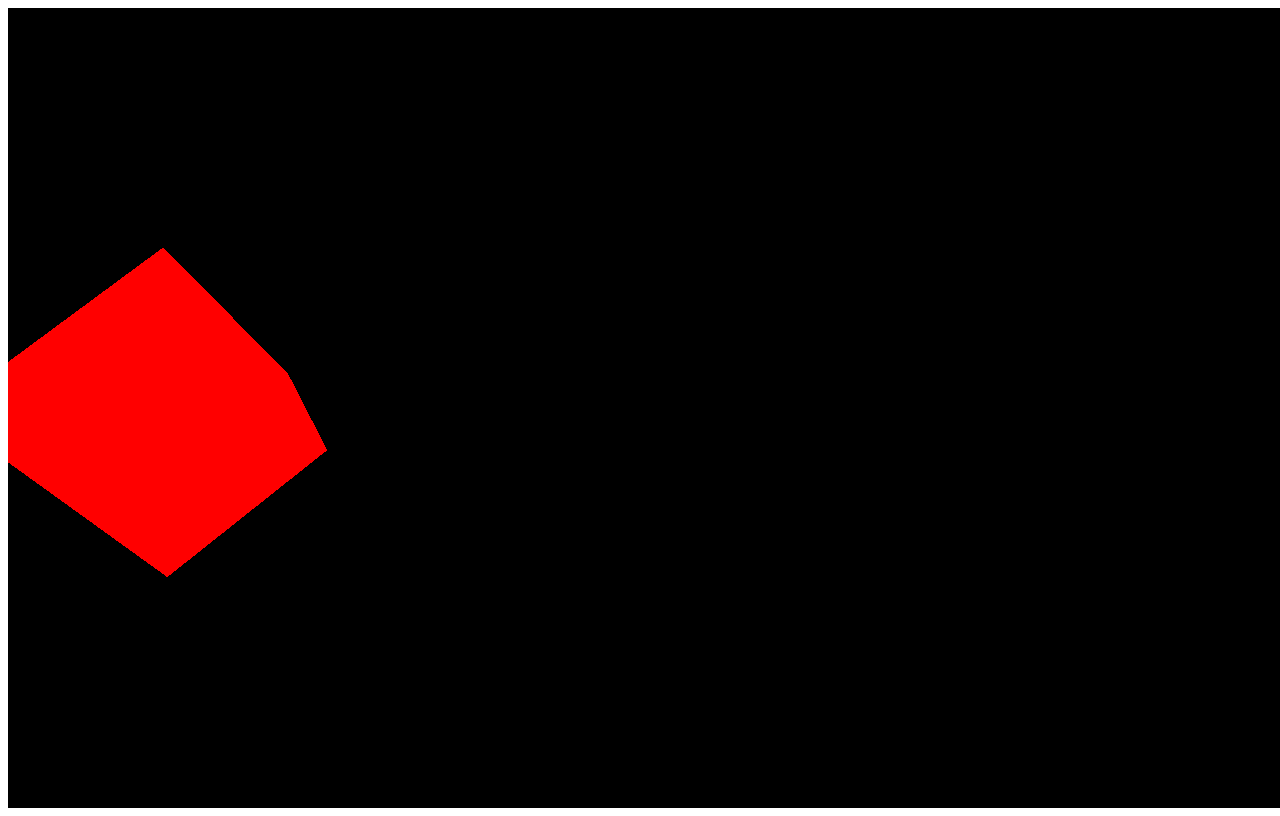
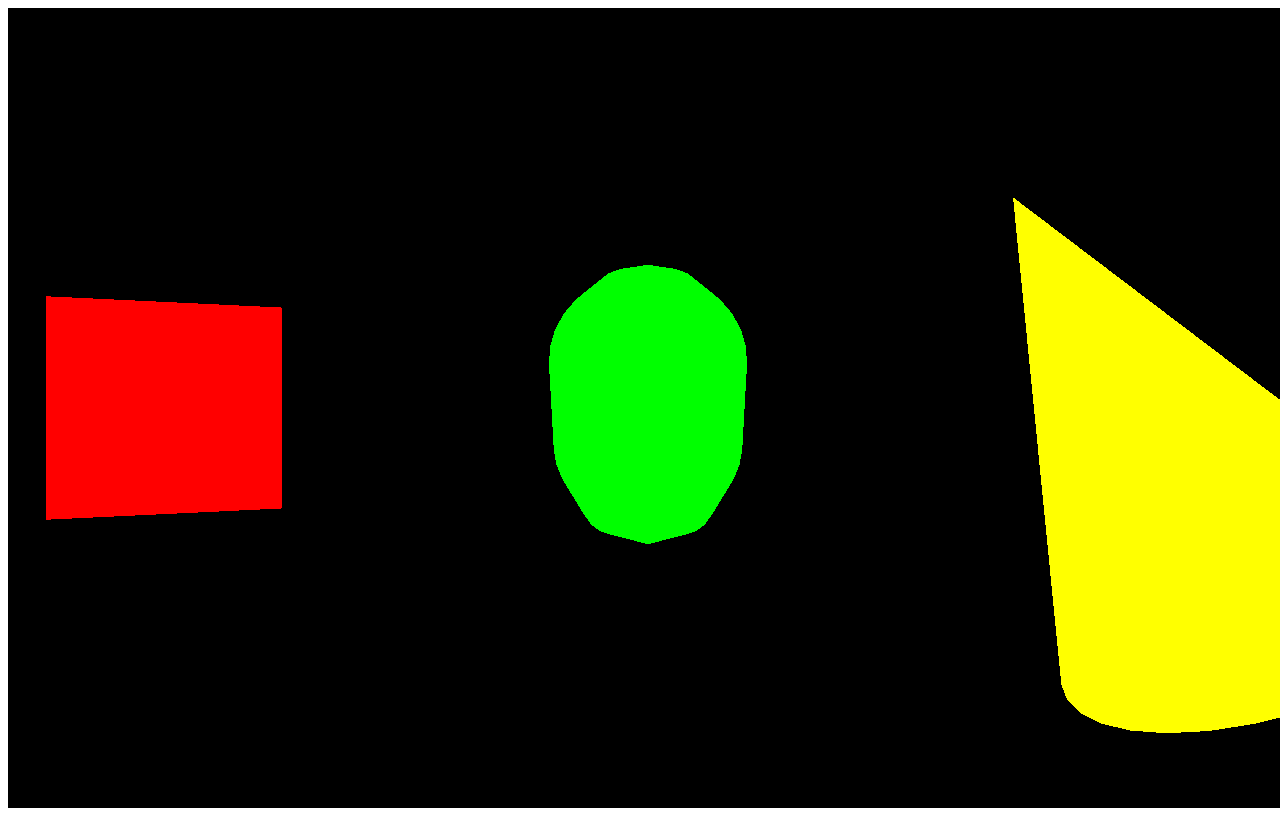
Before and after one commit to viettu2k/cube-threejs, a plain HTML site: page index.html in a window 1280 px wide. Drawn offline with nearby package versions, Linux system fonts and the light colour scheme; animation ran at ten frames a second.

Commit message:
adding triangle capsule shapes

```diff
--- a/cube.html
+++ b/index.html
@@ -42,6 +42,18 @@
       cube.position.set(-5, 0, 0);
       // Add Mesh in scene
       scene.add(cube);
+      const geometry = new THREE.CapsuleGeometry(1, 1);
+      const material = new THREE.MeshBasicMaterial({ color: 0x00ff00 });
+      const capsule = new THREE.Mesh(geometry, material);
+      scene.add(capsule);
+      //CapsuleGeometry(radius : Float, length : Float)
+
+      //ConeGeometry(radius : Float, height : Float, radialSegments : Integer)
+      const geometry1 = new THREE.ConeGeometry(2, 5, 32);
+      const material1 = new THREE.MeshBasicMaterial({ color: 0xffff00 });
+      const cone = new THREE.Mesh(geometry1, material1);
+      cone.position.set(5, 0, 0);
+      scene.add(cone);
 
       // Renderer
       var renderer = new THREE.WebGLRenderer({ antialize: true });
@@ -54,8 +66,8 @@
 
       function animate() {
         cube.rotation.y += 0.01;
-        cube.rotation.x += 0.01;
-        cube.rotation.z += 0.01;
+        capsule.rotation.x += 0.01;
+        cone.rotation.z += 0.01;
         requestAnimationFrame(animate); // this method calls `animate` frame again & again
         renderer.render(scene, camera);
       }
```
